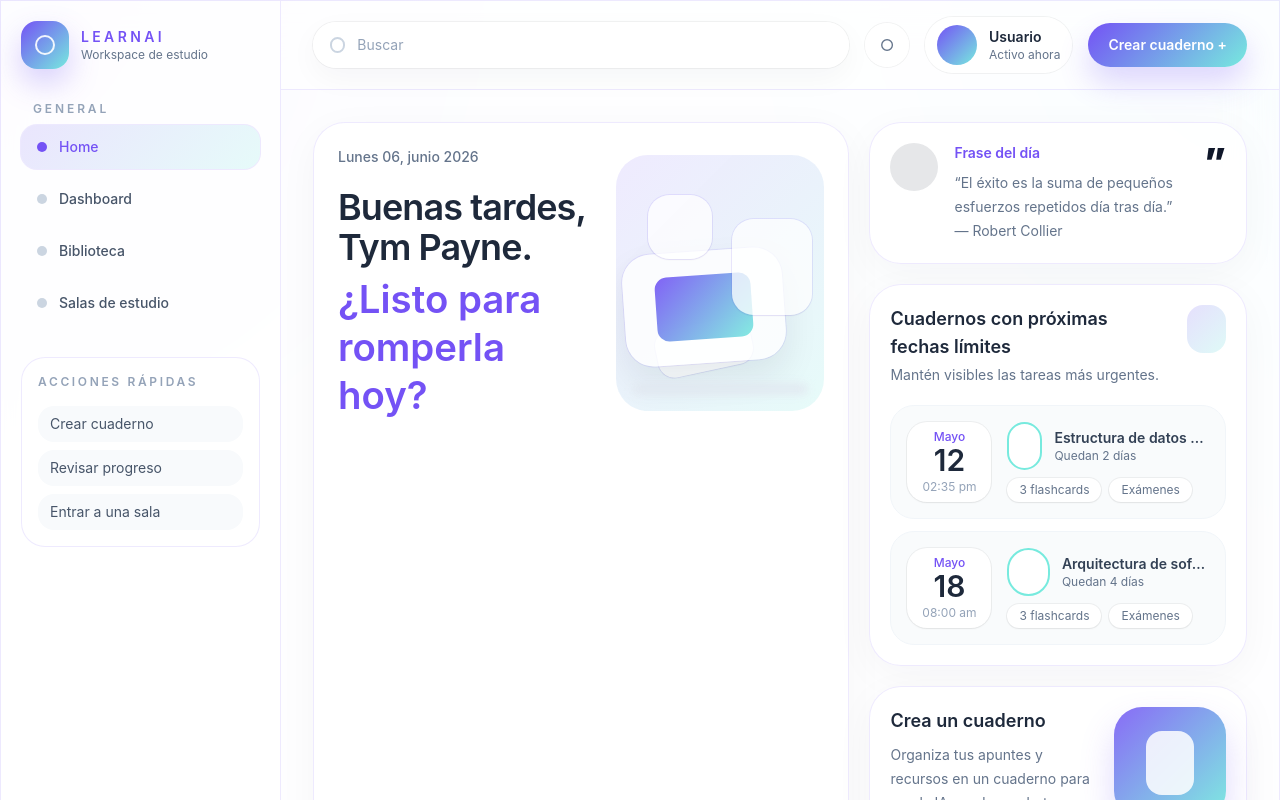
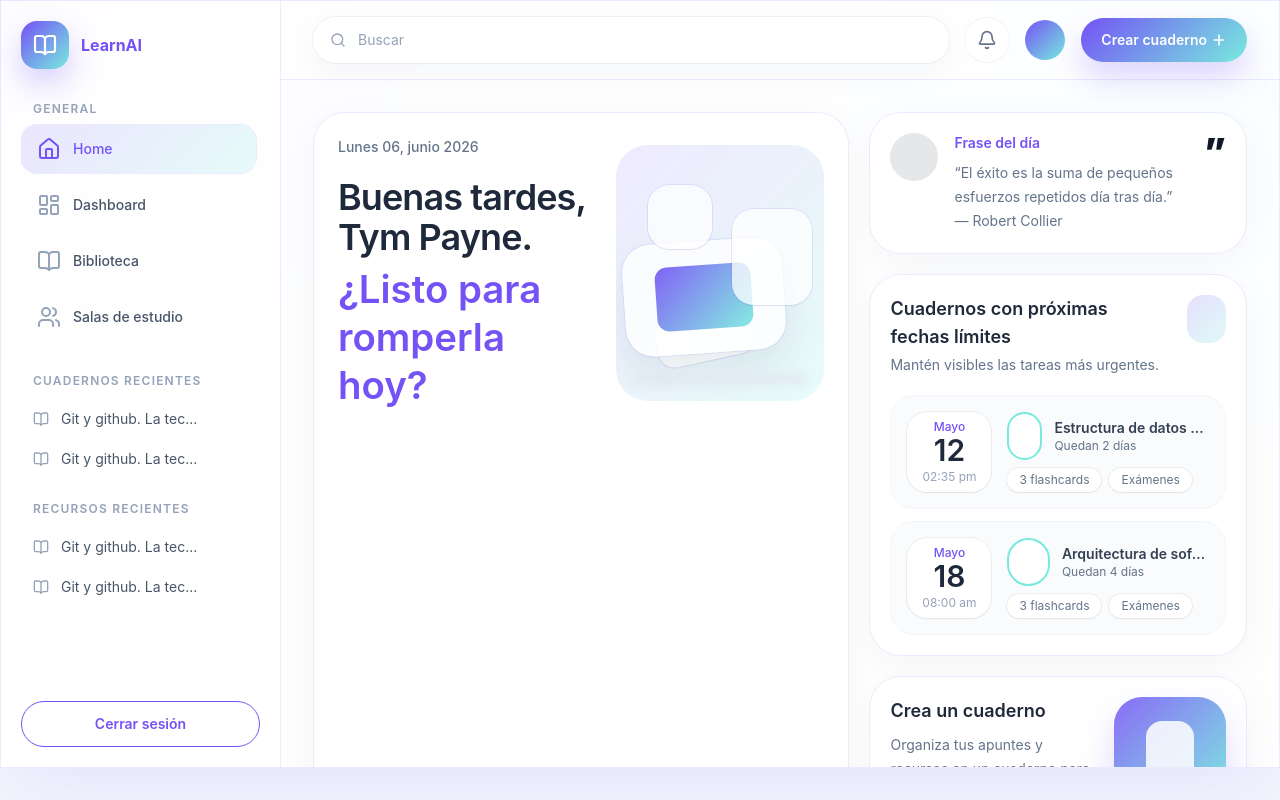
Before and after one commit to Algorix-Insights/LearnAI, a Next.js app: page /home in a window 1280 px wide. Shown: the top 800 px of the page. Built offline with nearby package versions, Linux system fonts and the light colour scheme.

Commit message:
Redesign sidebar and header in layout

```diff
--- a/src/layouts/app-shell.tsx
+++ b/src/layouts/app-shell.tsx
@@ -1,61 +1,139 @@
 import Link from 'next/link';
 import type { ReactNode } from 'react';
+import {
+  Home,
+  LayoutDashboard,
+  BookOpen,
+  Users,
+  Search,
+  Bell,
+  Plus,
+  type LucideIcon,
+} from 'lucide-react';
 
 type NavItem = {
+  label: string;
+  href: string;
+  icon: LucideIcon;
+};
+
+type RecentItem = {
   label: string;
   href: string;
 };
 
 const navItems: NavItem[] = [
-  { label: 'Home', href: '/home' },
-  { label: 'Dashboard', href: '/dashboard' },
-  { label: 'Biblioteca', href: '/biblioteca' },
-  { label: 'Salas de estudio', href: '/salas-de-estudio' },
+  { label: 'Home', href: '/home', icon: Home },
+  { label: 'Dashboard', href: '/dashboard', icon: LayoutDashboard },
+  { label: 'Biblioteca', href: '/biblioteca', icon: BookOpen },
+  { label: 'Salas de estudio', href: '/salas-de-estudio', icon: Users },
 ];
 
-export function AppShell({ children, activeHref = '/home' }: { children: ReactNode; activeHref?: string }) {
+const cuadernosRecientes: RecentItem[] = [
+  { label: 'Git y github. La tec...', href: '/dashboard/cuadernos/1' },
+  { label: 'Git y github. La tec...', href: '/dashboard/cuadernos/2' },
+];
+
+const recursosRecientes: RecentItem[] = [
+  { label: 'Git y github. La tec...', href: '/biblioteca/recursos/1' },
+  { label: 'Git y github. La tec...', href: '/biblioteca/recursos/2' },
+];
+
+export function AppShell({
+  children,
+  activeHref = '/home',
+}: {
+  children: ReactNode;
+  activeHref?: string;
+}) {
   return (
-    <div className="min-h-screen">
-      <div className="mx-auto grid min-h-[calc(100vh-2rem)] max-w-[1600px] overflow-hidden border border-[color:var(--app-border)] bg-[color:var(--app-surface)] shadow-[0_20px_80px_rgba(67,56,202,0.10)] backdrop-blur-xl lg:grid-cols-[280px_minmax(0,1fr)]">
-        <aside className="flex flex-col border-b border-[color:var(--app-border)] bg-white/60 px-5 py-5 lg:border-b-0 lg:border-r">
-          <div className="mb-8 flex items-center gap-3">
+    <div className="min-h-screen overflow-y-auto">
+      <div className="mx-auto grid h-[calc(100vh-2rem)] max-w-[1600px] overflow-hidden border border-[color:var(--app-border)] bg-[color:var(--app-surface)] shadow-[0_20px_80px_rgba(67,56,202,0.10)] backdrop-blur-xl lg:grid-cols-[280px_minmax(0,1fr)]">
+
+        {/* ===================== SIDEBAR ===================== */}
+        <aside className="flex h-full overflow-y-auto flex-col border-b border-[color:var(--app-border)] bg-white/60 px-5 py-5 lg:border-b-0 lg:border-r">
+
+          {/* --- Logo --- */}
+          <div className="mb-8 flex shrink-0 items-center gap-3">
             <div className="grid h-12 w-12 place-items-center rounded-2xl bg-[linear-gradient(135deg,var(--app-primary),var(--app-secondary))] text-white shadow-[0_14px_30px_rgba(116,82,245,0.28)]">
-              <div className="h-5 w-5 rounded-full border-2 border-white/90" />
+              <BookOpen className="h-6 w-6" strokeWidth={2.2} />
             </div>
             <div>
-              <p className="text-sm font-semibold uppercase tracking-[0.24em] text-[color:var(--app-primary)]">LearnAI</p>
-              <p className="text-xs text-slate-500">Workspace de estudio</p>
+              <p className="text-base font-bold text-[color:var(--app-primary)]">LearnAI</p>
             </div>
           </div>
 
+          {/* Nav*/}
+          <div className="flex-1 overflow-y-auto pr-1">
             <nav className="space-y-2">
-            <p className="px-3 text-xs font-semibold uppercase tracking-[0.24em] text-slate-400">General</p>
-            {navItems.map((item) => (
+              <p className="px-3 text-xs font-semibold uppercase tracking-widest text-slate-400">
+                General
+              </p>
+
+              {navItems.map((item) => {
+                const Icon = item.icon;
+                const isActive = item.href === activeHref;
+                return (
                   <Link
                     key={item.href}
                     href={item.href}
                     className={`flex items-center gap-3 rounded-2xl px-4 py-3 text-sm font-medium transition ${
-                  item.href === activeHref
+                      isActive
                         ? 'bg-[linear-gradient(135deg,rgba(116,82,245,0.14),rgba(119,234,222,0.18))] text-[color:var(--app-primary)] ring-1 ring-[color:var(--app-border)]'
                         : 'text-slate-600 hover:bg-white/70 hover:text-slate-900'
                     }`}
                   >
-                <span className={`h-2.5 w-2.5 rounded-full ${item.href === activeHref ? 'bg-[color:var(--app-primary)]' : 'bg-slate-300'}`} />
+                    <Icon
+                      className={`h-4.5 w-4.5 ${isActive ? 'text-[color:var(--app-primary)]' : 'text-slate-400'}`}
+                      strokeWidth={2}
+                    />
                     {item.label}
                   </Link>
-            ))}
+                );
+              })}
             </nav>
 
-          <div className="mt-8 rounded-[1.5rem] border border-[color:var(--app-border)] bg-white/80 p-4">
-            <p className="text-xs font-semibold uppercase tracking-[0.22em] text-slate-400">Acciones rápidas</p>
-            <div className="mt-4 space-y-2 text-sm text-slate-600">
-              <div className="rounded-2xl bg-slate-50 px-3 py-2">Crear cuaderno</div>
-              <div className="rounded-2xl bg-slate-50 px-3 py-2">Revisar progreso</div>
-              <div className="rounded-2xl bg-slate-50 px-3 py-2">Entrar a una sala</div>
+            {/* --- Cuadernos recientes --- */}
+            <div className="mt-8">
+              <p className="px-3 text-xs font-semibold uppercase tracking-widest text-slate-400">
+                Cuadernos Recientes
+              </p>
+              <div className="mt-3 space-y-1">
+                {cuadernosRecientes.map((item, i) => (
+                  <Link
+                    key={i}
+                    href={item.href}
+                    className="flex items-center gap-3 truncate rounded-xl px-3 py-2 text-sm text-slate-600 transition hover:bg-white/70 hover:text-slate-900"
+                  >
+                    <BookOpen className="h-4 w-4 shrink-0 text-slate-400" strokeWidth={2} />
+                    <span className="truncate">{item.label}</span>
+                  </Link>
+                ))}
               </div>
             </div>
 
-          <div className="mt-auto pt-6">
+            {/* --- Recursos de estudio recientes --- */}
+            <div className="mt-6">
+              <p className="px-3 text-xs font-semibold uppercase tracking-widest text-slate-400">
+                Recursos recientes
+              </p>
+              <div className="mt-3 space-y-1">
+                {recursosRecientes.map((item, i) => (
+                  <Link
+                    key={i}
+                    href={item.href}
+                    className="flex items-center gap-3 truncate rounded-xl px-3 py-2 text-sm text-slate-600 transition hover:bg-white/70 hover:text-slate-900"
+                  >
+                    <BookOpen className="h-4 w-4 shrink-0 text-slate-400" strokeWidth={2} />
+                    <span className="truncate">{item.label}</span>
+                  </Link>
+                ))}
+              </div>
+            </div>
+          </div>
+
+          {/* Cerrar sesión */}
+          <div className="mt-6 shrink-0 pt-2">
             <Link
               href="/login"
               className="inline-flex w-full items-center justify-center rounded-full border border-[color:var(--app-primary)] px-4 py-3 text-sm font-semibold text-[color:var(--app-primary)] transition hover:bg-[color:var(--app-primary)] hover:text-white"
@@ -65,10 +143,15 @@ export function AppShell({ children, activeHref = '/home' }: { children: ReactNo
           </div>
         </aside>
 
-        <section className="flex min-w-0 flex-col">
-          <header className="flex flex-wrap items-center gap-4 border-b border-[color:var(--app-border)] bg-white/40 px-5 py-4 sm:px-6 lg:px-8">
+        {/* COLUMNA DERECHA */}
+        <section className="flex h-full min-w-0 flex-col overflow-y-auto">
+
+          {/* --- Header --- */}
+          <header className="flex shrink-0 flex-wrap items-center gap-4 border-b border-[color:var(--app-border)] bg-white/40 px-5 py-4 sm:px-6 lg:px-8">
+
+            {/* Buscador */}
             <div className="flex min-w-0 flex-1 items-center gap-3 rounded-full border border-transparent bg-white/90 px-4 py-3 shadow-[0_10px_30px_rgba(15,23,42,0.04)] ring-1 ring-black/5">
-              <span className="h-4 w-4 rounded-full border-2 border-slate-300" />
+              <Search className="h-4 w-4 shrink-0 text-slate-400" strokeWidth={2} />
               <input
                 aria-label="Buscar"
                 placeholder="Buscar"
@@ -76,23 +159,23 @@ export function AppShell({ children, activeHref = '/home' }: { children: ReactNo
               />
             </div>
 
-            <button className="flex h-11 w-11 items-center justify-center rounded-full bg-white/90 text-slate-500 ring-1 ring-black/5 transition hover:text-[color:var(--app-primary)]">
-              ○
+            {/* Campana de notificaciones */}
+            <button className="flex h-11 w-11 shrink-0 items-center justify-center rounded-full bg-white/90 text-slate-500 ring-1 ring-black/5 transition hover:text-[color:var(--app-primary)]">
+              <Bell className="h-5 w-5" strokeWidth={2} />
             </button>
 
-            <div className="flex items-center gap-3 rounded-full bg-white/90 px-3 py-2 ring-1 ring-black/5">
+            {/* Perfil */}
+            <button className="flex items-center gap-2 transition hover:ring-[color:var(--app-primary)]">
               <div className="h-10 w-10 rounded-full bg-[linear-gradient(135deg,var(--app-primary),var(--app-secondary))]" />
-              <div className="hidden sm:block">
-                <p className="text-sm font-semibold text-slate-800">Usuario</p>
-                <p className="text-xs text-slate-500">Activo ahora</p>
-              </div>
-            </div>
+            </button>
 
+            {/* Crear cuaderno */}
             <Link
-              href="/home"
-              className="inline-flex h-11 items-center justify-center rounded-full bg-[linear-gradient(135deg,var(--app-primary),var(--app-secondary))] px-5 text-sm font-semibold text-white shadow-[0_16px_30px_rgba(116,82,245,0.24)] transition hover:translate-y-[-1px]"
+              href="/dashboard/cuadernos/nuevo"
+              className="inline-flex h-11 shrink-0 items-center justify-center gap-1 rounded-full bg-[linear-gradient(135deg,var(--app-primary),var(--app-secondary))] px-5 text-sm font-semibold text-white shadow-[0_16px_30px_rgba(116,82,245,0.24)] transition hover:translate-y-[-1px]"
             >
-              Crear cuaderno +
+              Crear cuaderno
+              <Plus className="h-4 w-4" strokeWidth={2.5} />
             </Link>
           </header>
 
```
Also changed, not shown: package.json (+5 -4 lines), 1 other file (tests, documents, lock files or other folders). Lines whose indentation alone changed are shown as unchanged.
